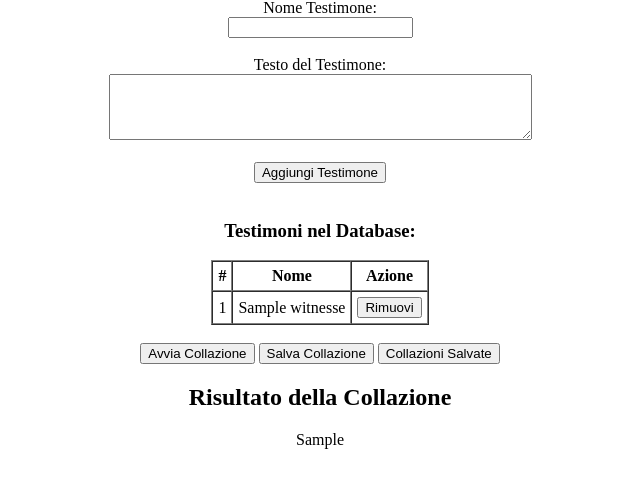
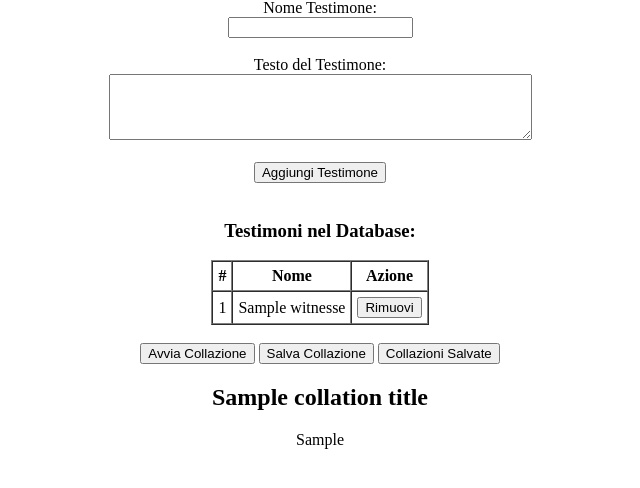
Before and after one commit to fpinnahub/CollAction, a FastAPI app: template app/templates/index.html in a window 1280 px wide. Shown: the part 230-718 px from the top of the page, without its empty margins (320-960 px from the left). Run offline with FastAPI, Linux system fonts and the light colour scheme; the template is opened without the code that fills it: most values are stand-ins (such as "Sample title", 1, 10 or a date in 2020).

Commit message:
Collation tables fixes

```diff
--- a/app/main.py
+++ b/app/main.py
@@ -113,7 +113,12 @@ async def get_collation(request: Request, lemmatizer, db: Session = Depends(get_
     html_table = collation_html_from_dict(data)
 
     return templates.TemplateResponse(
-        "index.html", {"request": request, "collation_html": html_table}
+        "index.html",
+        {
+            "request": request,
+            "collation_html": html_table,
+            "collation_title": "Risultato della Collazione"
+        }
     )
 
 
--- a/app/templates/index.html
+++ b/app/templates/index.html
@@ -135,7 +135,7 @@
 
     {% if collation_html %}
     <div style="text-align: center;">
-        <h2>Risultato della Collazione</h2>
+        <h2 id="collationTitle">{{ collation_title | safe }}</h2>
         <div id="collationHTMLtable">{{ collation_html | safe }}</div>
     </div>
     {% endif %}
@@ -273,6 +273,9 @@
                             document.body.appendChild(collationDiv);
                         }
 
+                        if (document.getElementById("collationTitle")) {
+                            document.getElementById("collationTitle").innerHTML = "";
+                        };
                         collationDiv.innerHTML = `        <h2>${collation.name}</h2>${result.html_table}`;
                     } else {
                         alert(`Errore: ${result.detail}`);
```
Also changed, not shown: app/models.py (+9 -1 lines).
